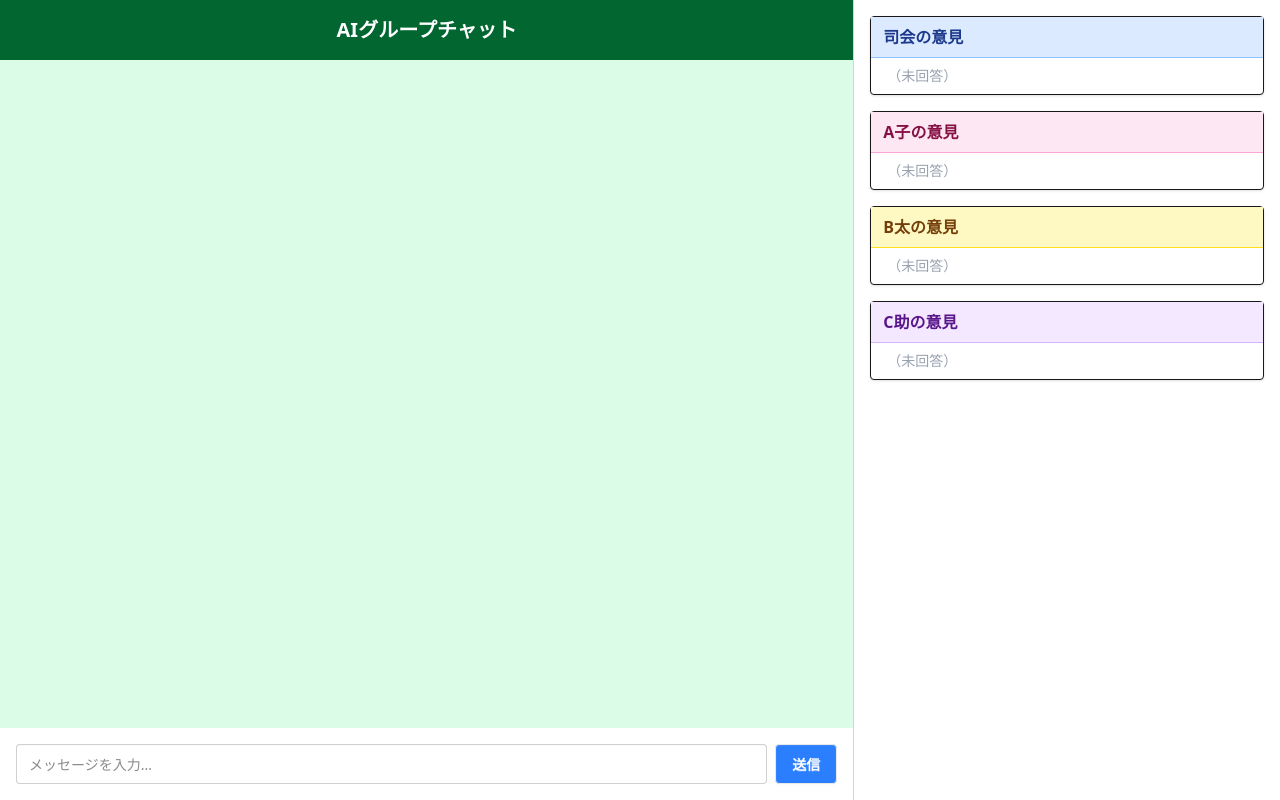
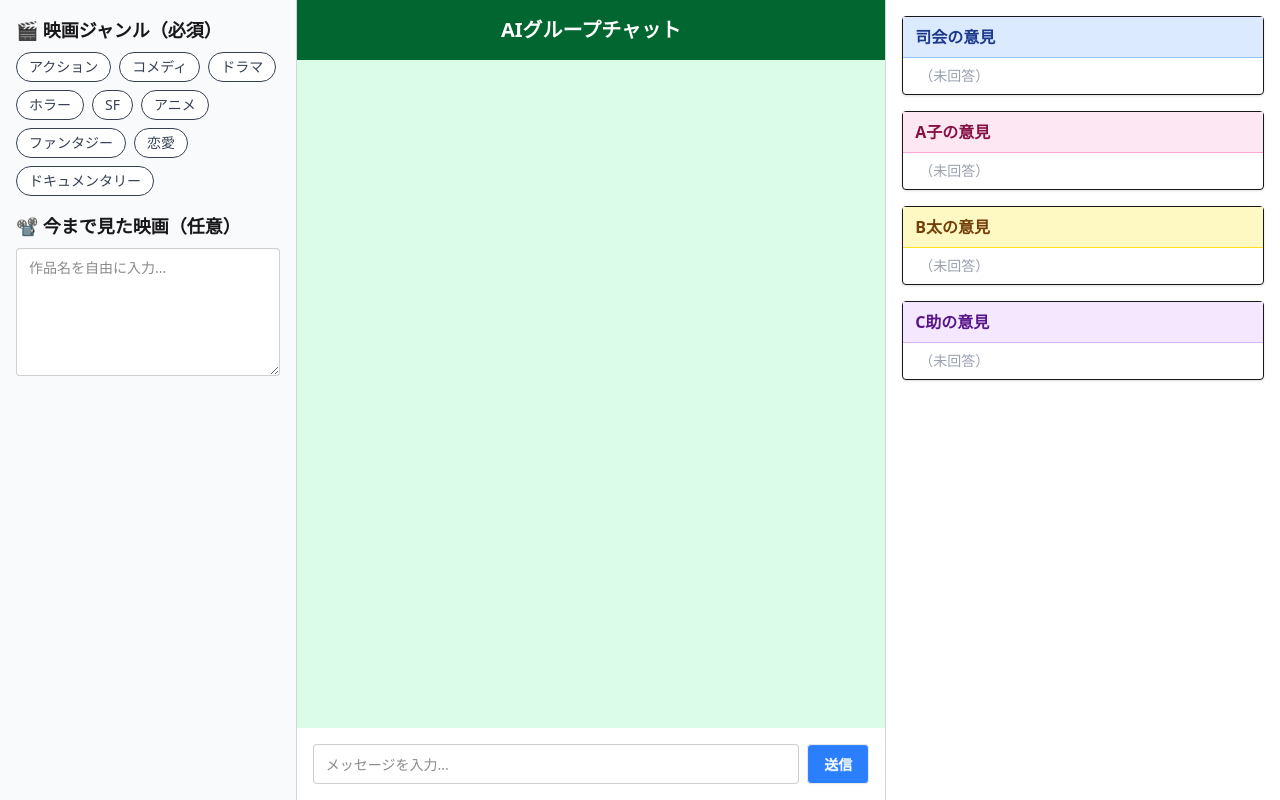
Before and after one commit to maplejava0924/reactapp01, a React (Vite) app in the folder app/frontend/1project/: page / in a window 1280 px wide. Built offline with nearby package versions, Linux system fonts and the light colour scheme.

Commit message:
Add Input Form

```diff
--- a/app/frontend/1project/src/App.tsx
+++ b/app/frontend/1project/src/App.tsx
@@ -2,6 +2,7 @@
 import { useState, useEffect, useRef } from "react";
 import doraemonIcon from "./assets/doraemon.png";
 import WhiteboardSection from "./WhiteboardSection";
+import FormSection from "./FormSection";
 
 //ホワイトボード用
 type SpeakerName = "司会" | "A子" | "B太" | "C助";
@@ -27,6 +28,9 @@ const App = () => {
   const [userMessage, setUserMessage] = useState(""); // 送信フォームの入力値
   const [thinkingAgent, setThinkingAgent] = useState<string | null>(null); //考え中のエージェント名
   const [thinkingDots, setThinkingDots] = useState(""); //「○○が入力しています…」の「.」→「..」→「...」のアニメーション用
+
+  const [selectedGenres, setSelectedGenres] = useState<string[]>([]);
+  const [seenMovies, setSeenMovies] = useState<string>("");
 
   // 発言者によって吹き出し色を切り替え
   const getBubbleStyle = (sender: string) => {
@@ -67,7 +71,9 @@ const App = () => {
     const eventSource = new EventSource(
       `http://127.0.0.1:5000/chat/stream?user_message=${encodeURIComponent(
         userMessage
-      )}`
+      )}&genres=${encodeURIComponent(
+        selectedGenres.join(",")
+      )}&seen_movies=${encodeURIComponent(seenMovies)}`
     );
 
     // 通常のメッセージ受信
@@ -136,7 +142,14 @@ const App = () => {
 
   return (
     <div className="flex h-screen">
-      <div className="flex flex-col w-2/3">
+      {/* 左カラム：フォーム */}
+      <FormSection
+        selectedGenres={selectedGenres}
+        setSelectedGenres={setSelectedGenres}
+        seenMovies={seenMovies}
+        setSeenMovies={setSeenMovies}
+      />
+      <div className="flex flex-col w-2/4">
         {/* ヘッダー */}
         <header className="p-4 bg-green-800 text-white text-xl font-bold text-center">
           AIグループチャット
--- /dev/null
+++ b/app/frontend/1project/src/FormSection.tsx
@@ -0,0 +1,68 @@
+// FormSection.tsx
+import { FC } from "react";
+
+type FormProps = {
+  selectedGenres: string[];
+  setSelectedGenres: (genres: string[]) => void;
+  seenMovies: string;
+  setSeenMovies: (text: string) => void;
+};
+
+const genres = [
+  "アクション",
+  "コメディ",
+  "ドラマ",
+  "ホラー",
+  "SF",
+  "アニメ",
+  "ファンタジー",
+  "恋愛",
+  "ドキュメンタリー",
+];
+
+const FormSection: FC<FormProps> = ({
+  selectedGenres,
+  setSelectedGenres,
+  seenMovies,
+  setSeenMovies,
+}) => {
+  const toggleGenre = (genre: string) => {
+    if (selectedGenres.includes(genre)) {
+      setSelectedGenres(selectedGenres.filter((g) => g !== genre));
+    } else {
+      setSelectedGenres([...selectedGenres, genre]);
+    }
+  };
+
+  return (
+    <div className="w-1/4 p-4 bg-gray-50 border-r border-gray-300">
+      <h2 className="text-lg font-bold mb-2">🎬 映画ジャンル（必須）</h2>
+      <div className="flex flex-wrap gap-2 mb-4">
+        {genres.map((genre) => (
+          <button
+            key={genre}
+            className={`px-3 py-1 rounded-full border text-sm ${
+              selectedGenres.includes(genre)
+                ? "bg-blue-500 text-white"
+                : "bg-white text-gray-700"
+            }`}
+            onClick={() => toggleGenre(genre)}
+            type="button"
+          >
+            {genre}
+          </button>
+        ))}
+      </div>
+
+      <h2 className="text-lg font-bold mb-2">📽 今まで見た映画（任意）</h2>
+      <textarea
+        className="textarea textarea-bordered w-full h-32"
+        placeholder="作品名を自由に入力..."
+        value={seenMovies}
+        onChange={(e) => setSeenMovies(e.target.value)}
+      />
+    </div>
+  );
+};
+
+export default FormSection;
```
Also changed, not shown: 1 other file (tests, documents, lock files or other folders).
